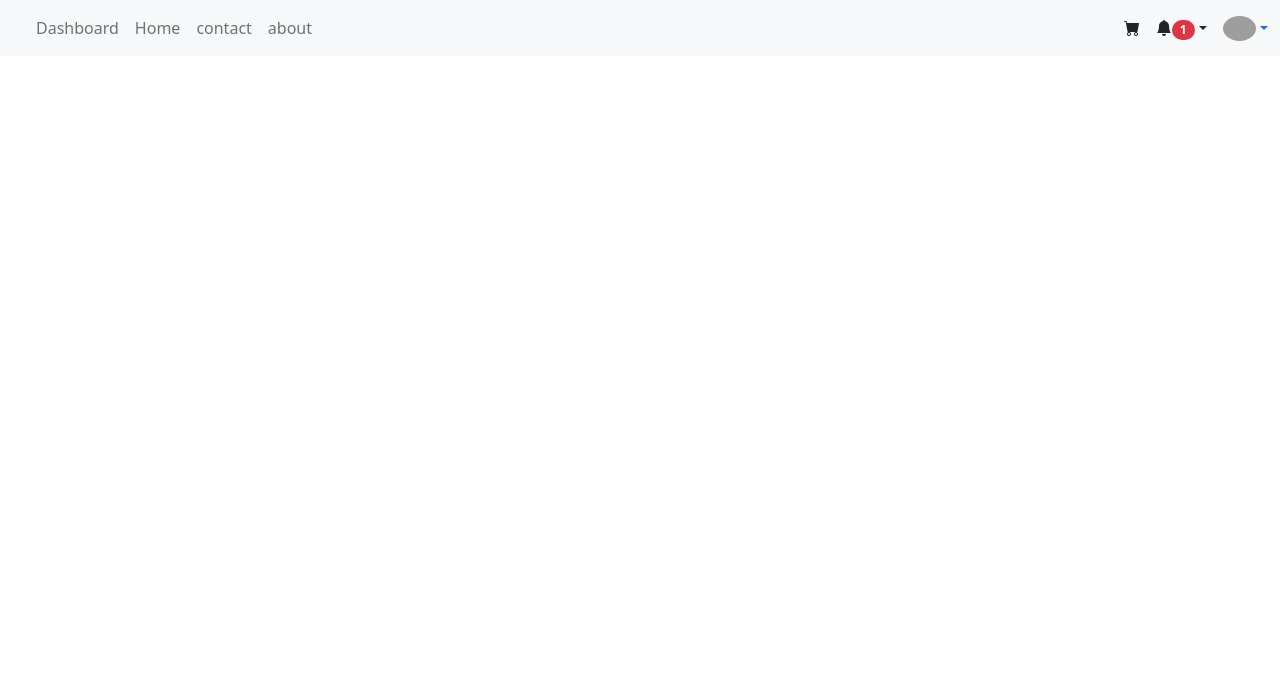
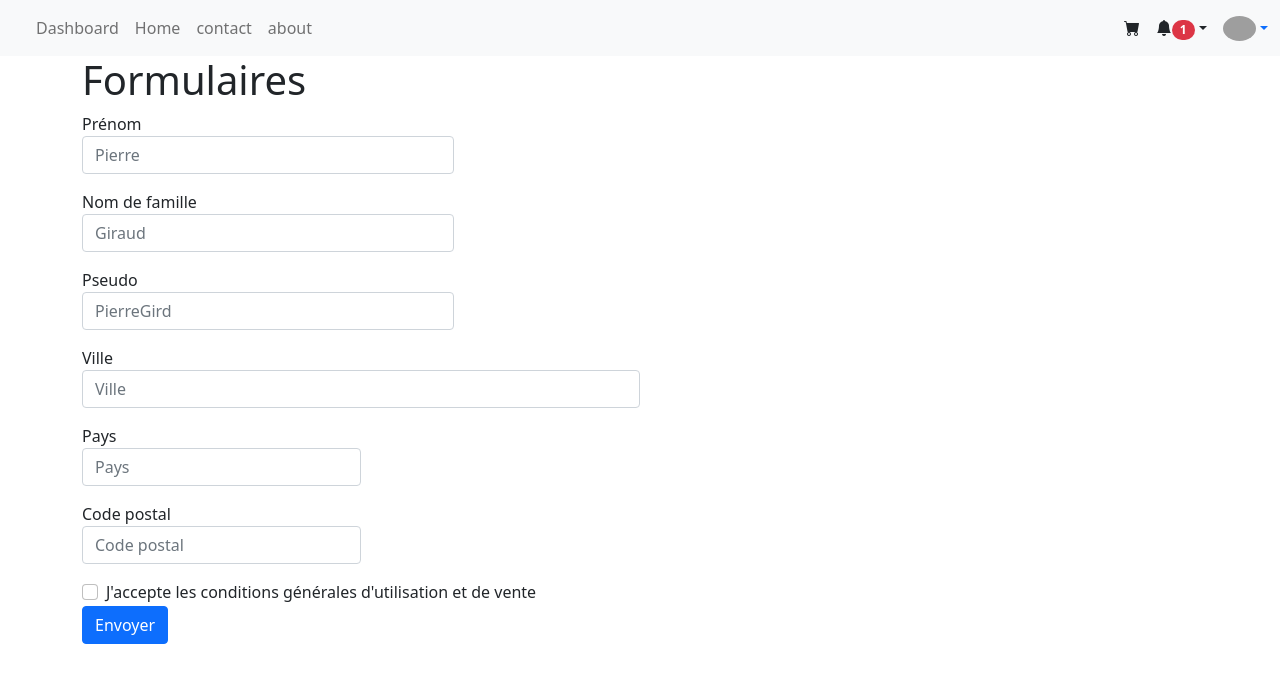
Before and after one commit to ahmed-bs/gestionFinanciere, an Angular app: page /contact in a window 1280 px wide. Shown: the top 682 px of the page. Built offline with nearby package versions, Linux system fonts and the light colour scheme; grey boxes are pictures that could not be loaded.

Commit message:
contact et about us

```diff
--- a/angular.json
+++ b/angular.json
@@ -1,5 +1,8 @@
 {
   "$schema": "./node_modules/@angular/cli/lib/config/schema.json",
+  "cli": {
+    "analytics": "67b04db9-1b9e-4e95-9207-354de09778fd"
+  },
   "version": 1,
   "newProjectRoot": "projects",
   "projects": {
--- /dev/null
+++ b/src/app/about/about.component.html
@@ -0,0 +1 @@
+<p>about works!</p>
--- /dev/null
+++ b/src/app/about/about.component.ts
@@ -0,0 +1,15 @@
+import { Component, OnInit } from '@angular/core';
+
+@Component({
+  selector: 'app-about',
+  templateUrl: './about.component.html',
+  styleUrls: ['./about.component.css']
+})
+export class AboutComponent implements OnInit {
+
+  constructor() { }
+
+  ngOnInit(): void {
+  }
+
+}
--- a/src/app/app.component.html
+++ b/src/app/app.component.html
@@ -1 +1,2 @@
 <app-navbar></app-navbar>
+<div><router-outlet></router-outlet></div>
--- a/src/app/app.module.ts
+++ b/src/app/app.module.ts
@@ -4,11 +4,15 @@ import { BrowserModule } from '@angular/platform-browser';
 import { AppComponent } from './app.component';
 import { AppRoutingModule } from './app-routing.module';
 import { NavbarComponent } from './navbar/navbar.component';
+import { ContactComponent } from './contact/contact.component';
+import { AboutComponent } from './about/about.component';
 
 @NgModule({
   declarations: [
     AppComponent,
-    NavbarComponent
+    NavbarComponent,
+    ContactComponent,
+    AboutComponent
   ],
   imports: [
     BrowserModule,
--- /dev/null
+++ b/src/app/contact/contact.component.html
@@ -0,0 +1,82 @@
+<!DOCTYPE html>
+ <html>
+    <head>
+        <title>Cours Complet Bootstrap 4</title>
+        <meta charset='utf-8'>
+        <meta name="viewport" content="width=device-width, initial-scale=1, shrink-to-fit=no">
+     </head>
+     <body>
+         <div class="container">
+             <h1>Formulaires</h1>
+             <form class="needs-validation" novalidate>
+                 <div class="form-row">
+                     <div class="col-md-4 mb-3">
+                         <label for="prenom">Prénom</label>
+                         <input type="text" class="form-control" id="prenom" placeholder="Pierre" required>
+                         <div class="valid-feedback">Ok !</div>
+                         <div class="invalid-feedback">Valeur incorrecte</div>
+                     </div>
+                     <div class="col-md-4 mb-3">
+                         <label for="nom">Nom de famille</label>
+                         <input type="text" class="form-control" id="nom" placeholder="Giraud" required>
+                         <div class="valid-feedback">Ok !</div>
+                         <div class="invalid-feedback">Valeur incorrecte</div>
+                     </div>
+                     <div class="col-md-4 mb-3">
+                         <label for="pseudo">Pseudo</label>
+                         <input type="text" class="form-control" id="pseudo" placeholder="PierreGird" required>
+                         <div class="valid-feedback">Ok !</div>
+                         <div class="invalid-feedback">Valeur incorrecte</div>
+                     </div>
+                 </div>
+                 <div class="form-row">
+                     <div class="col-md-6 mb-3">
+                         <label for="ville">Ville</label>
+                         <input type="text" class="form-control" id="ville" placeholder="Ville" required>
+                         <div class="valid-feedback">Ok !</div>
+                         <div class="invalid-feedback">Valeur incorrecte</div>
+                     </div>
+                     <div class="col-md-3 mb-3">
+                         <label for="pays">Pays</label>
+                         <input type="text" class="form-control" id="pays" placeholder="Pays" required>
+                         <div class="valid-feedback">Ok !</div>
+                         <div class="invalid-feedback">Valeur incorrecte</div>
+                     </div>
+                     <div class="col-md-3 mb-3">
+                         <label for="cp">Code postal</label>
+                         <input type="number" class="form-control" id="cp" placeholder="Code postal" required>
+                         <div class="valid-feedback">Ok !</div>
+                         <div class="invalid-feedback">Valeur incorrecte</div>
+                     </div>
+                 </div>
+                 <div class="form-group">
+                     <div class="form-check">
+                       <input class="form-check-input" type="checkbox" value="" id="cgu" required>
+                       <label class="form-check-label" for="cgu">J'accepte les conditions générales d'utilisation et de vente</label>
+                       <div class="invalid-feedback">Vous devez accepter les CGU pour continuer</div>
+                     </div>
+                 </div>
+                 <button class="btn btn-primary" type="submit">Envoyer</button>
+             </form>
+         </div>
+         <script>
+           /*La fonction principale de ce script est d'empêcher l'envoi du formulaire si un champ a été mal rempli
+            *et d'appliquer les styles de validation aux différents éléments de formulaire*/
+           (function() {
+             'use strict';
+             window.addEventListener('load', function() {
+               let forms = document.getElementsByClassName('needs-validation');
+               let validation = Array.prototype.filter.call(forms, function(form) {
+                 form.addEventListener('submit', function(event) {
+                   if (form.checkValidity() === false) {
+                     event.preventDefault();
+                     event.stopPropagation();
+                   }
+                   form.classList.add('was-validated');
+                 }, false);
+               });
+             }, false);
+           })();
+         </script>
+    </body>
+</html>
--- /dev/null
+++ b/src/app/contact/contact.component.ts
@@ -0,0 +1,15 @@
+import { Component, OnInit } from '@angular/core';
+
+@Component({
+  selector: 'app-contact',
+  templateUrl: './contact.component.html',
+  styleUrls: ['./contact.component.css']
+})
+export class ContactComponent implements OnInit {
+
+  constructor() { }
+
+  ngOnInit(): void {
+  }
+
+}
--- a/src/app/navbar/navbar.component.html
+++ b/src/app/navbar/navbar.component.html
@@ -24,10 +24,10 @@
           <a class="nav-link" href="#">Home</a>
         </li>
         <li class="nav-item">
-          <a class="nav-link" href="#">contact</a>
+          <a class="nav-link" routerLink="/contact" >contact</a>
         </li>
         <li class="nav-item">
-          <a class="nav-link" href="#">about</a>
+          <a class="nav-link" routerLink="/about"  >about</a>
         </li>
       </ul>
       <!-- Left links -->
```
Also changed, not shown: src/app/app-routing.module.ts (+13 -7 lines), src/app/about/about.component.css (added), src/app/contact/contact.component.css (added), 2 other files (tests, documents, lock files or other folders).
